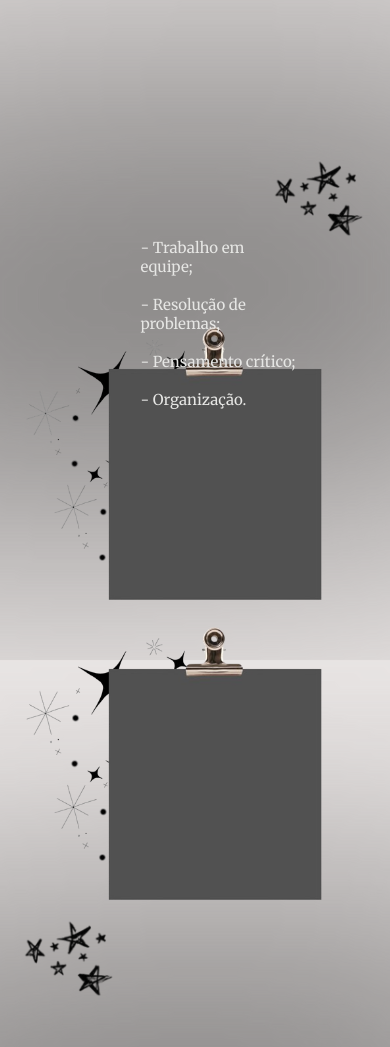
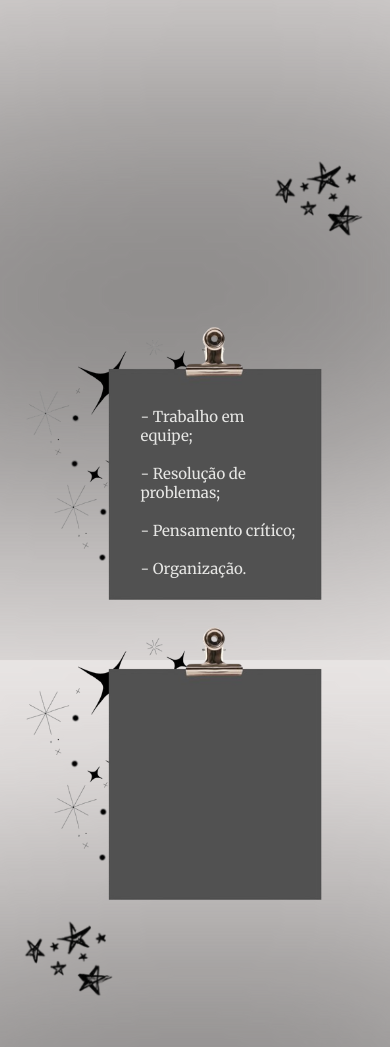
Before and after one commit to Lohanyy17/Portfolio, a Flask app: page / in a window 390 px wide; the page is wider, and only the part inside the window is pictured. Shown: the part 2716-3763 px from the top of that part. Run offline with Flask 3, Linux system fonts and the light colour scheme.

Commit message:
Update style.css

```diff
--- a/static/styles/style.css
+++ b/static/styles/style.css
@@ -810,7 +810,7 @@ body{
 
 .soft_skills{
     position: absolute;
-    top: 350%;
+    top: 370%;
     left: 36%;
     font-size: 15px;
     z-index: 1;
```
